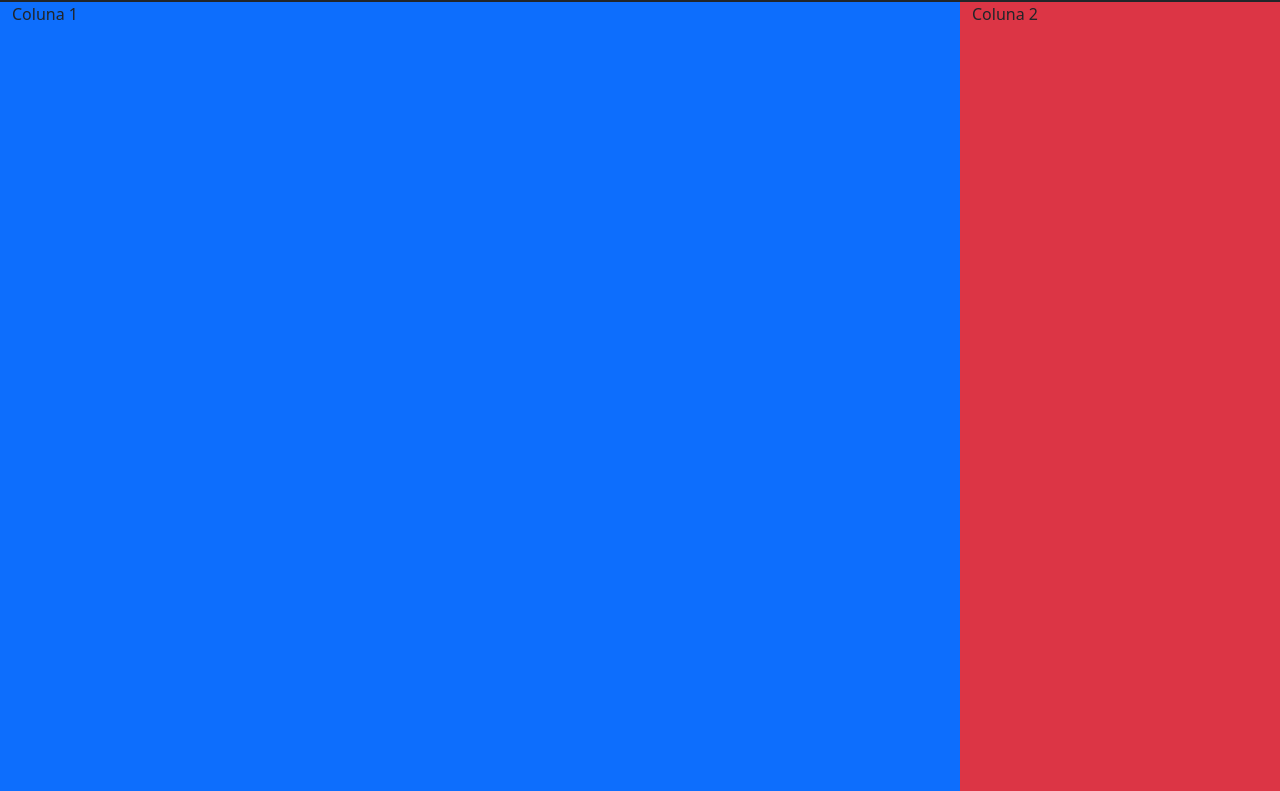
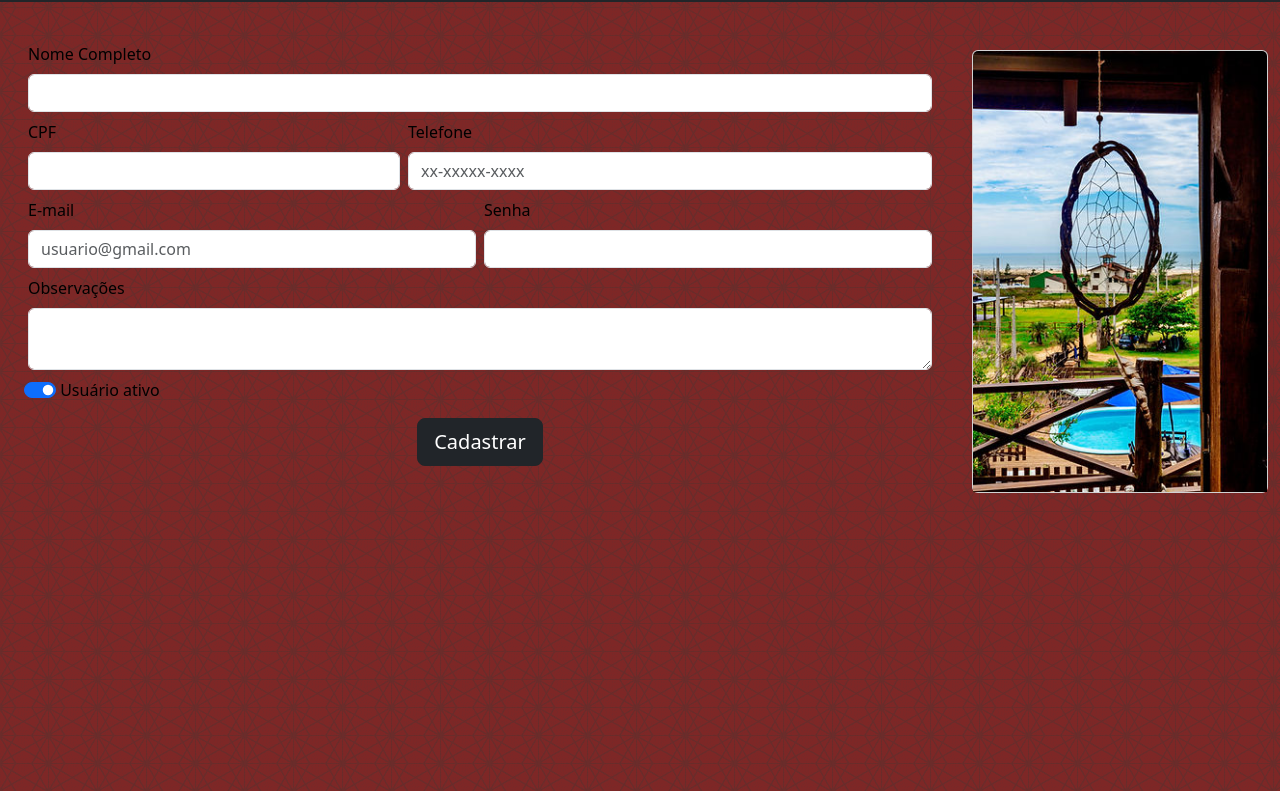
Before and after one commit to Evandro-Alves-Dev/gerenciamento-pousada, a website: page front/4.usuarios/cadastro_usuario.html in a window 1280 px wide. Shown: the part 104-895 px from the top of the page. Drawn offline with nearby package versions, Linux system fonts and the light colour scheme.

Commit message:
adicionado telas de usuarios

```diff
--- a/front/4.usuarios/cadastro_usuario.html
+++ b/front/4.usuarios/cadastro_usuario.html
@@ -5,16 +5,19 @@
     <meta charset="UTF-8">
     <meta name="viewport" content="width=device-width, initial-scale=1.0">
     <link rel="stylesheet" href="../node_modules/bootstrap/dist/css/bootstrap.min.css">
+    <link rel="stylesheet" href="../style/style.css">
     <link rel="stylesheet" href="https://cdn.jsdelivr.net/npm/bootstrap-icons@1/font/bootstrap-icons.css">
     <script src="../node_modules/bootstrap/dist/js/bootstrap.bundle.min.js" defer></script>
+    <script src="../js/index.js" defer></script>
     <title>Cadastro Usuário</title>
 </head>
 
 <body>
-    <nav class="navbar bg-dark navbar-dark navbar-expand-sm p-2">
-        <div class="container ">
+    <nav class="navbar bg-dark navbar-dark navbar-expand-lg p-2">
+        <div class="container">
             <a href="" class="navbar-brand d-flex align-items-center">
-                <img src="../img/logo.webp"> Cadastro de Usuário
+                <img src="../img/logo.webp">
+                <p class="offset-3 text-center">Cadastro de Usuário</p>
             </a>
             <button class="navbar-toggler" type="button" data-bs-toggle="collapse" data-bs-target="#menuNavbar">
                 <span class="navbar-toggler-icon"></span>
@@ -36,9 +39,57 @@
     </nav>
     <div class="container-fluid">
         <div class="row">
-            <div class="col-9 bg-primary vh-100">Coluna 1</div>
-            <div class="col-3 bg-danger vh-100">Coluna 2
-
+            <div class="col-9 vh-100">
+                <form method="post" class="needs-validation" id="formCadastroUsuario" novalidate>
+                    <div class="row mt-3 p-3 g-2 text-black">
+                        <div class="col-12">
+                            <label for="nome" class="form-label">Nome Completo</label>
+                            <input type="text" class="form-control" id="nome" required>
+                            <div class="invalid-feedback">Informar o nome completo</div>
+                        </div>
+                        <div class="col-5">
+                            <label for="cpf" class="form-label">CPF</label>
+                            <input type="text" class="form-control" id="cpf" required>
+                        </div>
+                        <div class="col-7">
+                            <label for="telefone" class="form-label">Telefone</label>
+                            <input type="tel" class="form-control" id="telefone" required
+                                pattern="[0-9]{2}-[0-9]{5}-[0-9]{4}" placeholder="xx-xxxxx-xxxx">
+                            <div class="invalid-feedback">Informar o telefone no formato 47-5555-4444</div>
+                        </div>
+                        <div class="col-6">
+                            <label for="email" class="form-label">E-mail</label>
+                            <input type="email" class="form-control" id="email" placeholder="usuario@gmail.com">
+                        </div>
+                        <div class="col-6">
+                            <label for="senha" class="form-label">Senha</label>
+                            <input type="password" class="form-control" id="senha" required
+                                pattern="^(?=.*[0-9A-Za-z]).{5,8}$">
+                            <div class="invalid-feedback">Informar uma senha com ao menos 5 caracteres alfanumericos,
+                                exemplo: Ypua2023</div>
+                        </div>
+                        <div class="col-12">
+                            <label for="obs" class="form-label">Observações</label>
+                            <textarea class="form-control" id="obs" cols="" rows=""></textarea>
+                        </div>
+                        <div class="form-switch">
+                            <input type="checkbox" class="form-check-input" checked id="ativo">
+                            <label for="ativo" class="form-check-label">Usuário ativo</label>
+                        </div>
+                    </div>
+                    <div class="text-center">
+                        <button class="btn btn-lg btn-dark">Cadastrar</button>
+                    </div>
+                </form>
+            </div>
+            <div class="col-3">
+                <div class="row">
+                    <div class="col">
+                        <div class="card mt-5 g-2">
+                            <img src="../img/ypua1.jpg" alt="" class="card-img-top ">
+                        </div>
+                    </div>
+                </div>
             </div>
         </div>
     </div>
```
Also changed, not shown: front/4.usuarios/atualizar_usuario.html (+4 -2 lines), front/4.usuarios/relatorio_usuario.html (+4 -2 lines).
